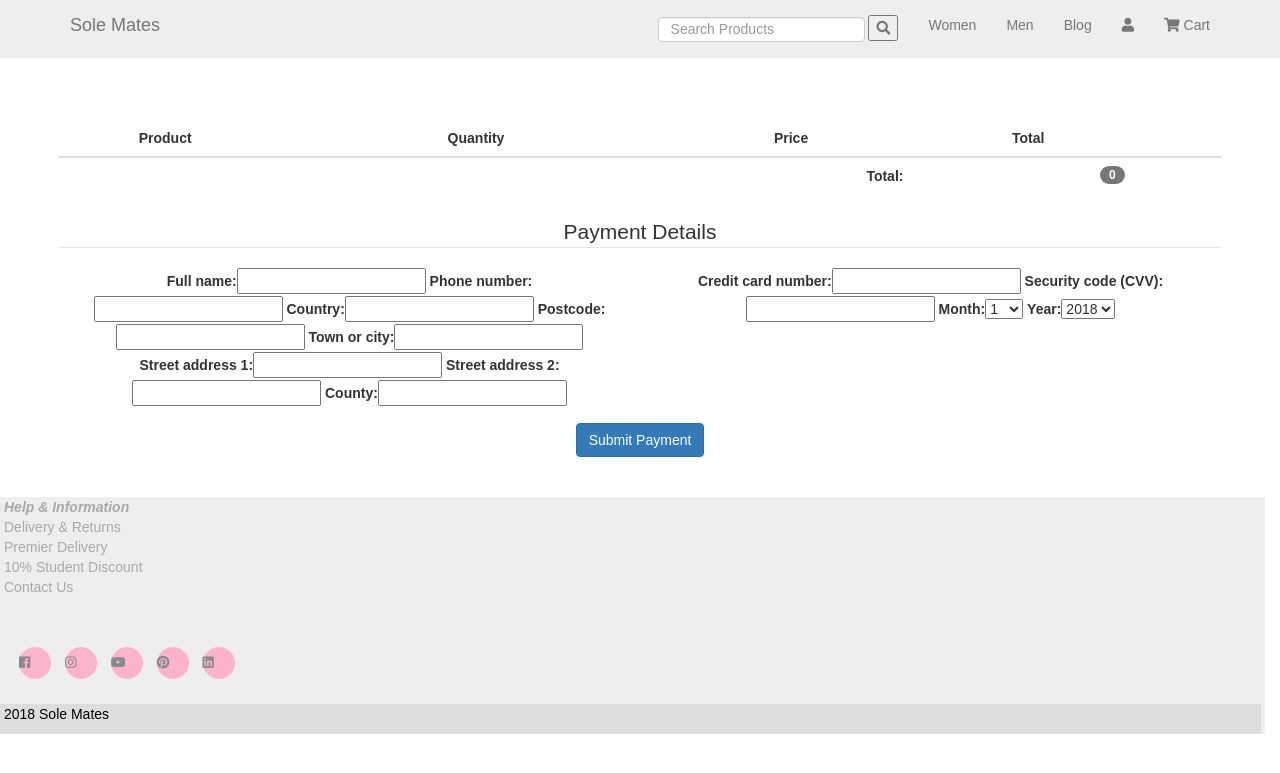
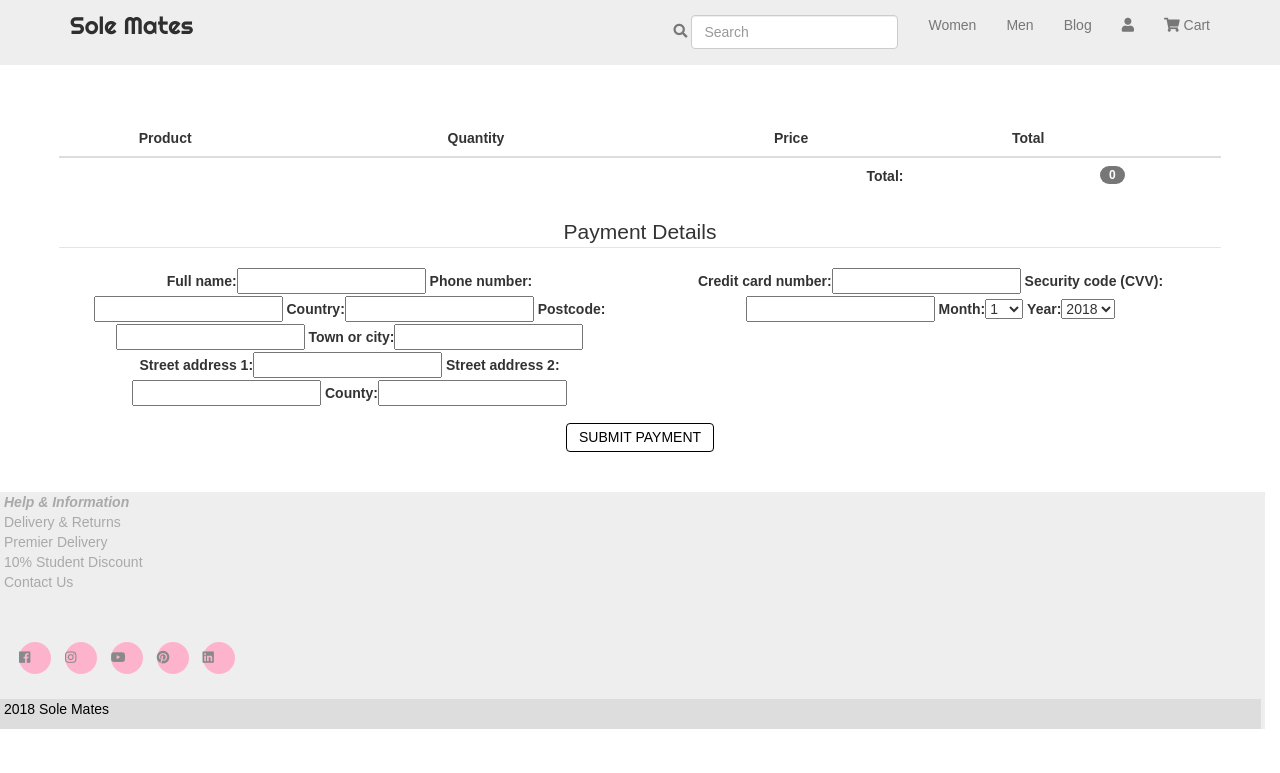
Before and after one commit to k8s-88/closet_k, a Django app: page /cart/checkout/ in a window 1280 px wide. Shown: the top 773 px of the page. Run offline with Django 3.2, Linux system fonts and the light colour scheme; some libraries are stand-ins or nearby versions; some web fonts are replaced.

Commit message:
search bar changed and fixed

```diff
--- a/static/css/style.css
+++ b/static/css/style.css
@@ -1,8 +1,26 @@
+a {
+
+    color: black;
+
+}
+
+
+a:hover {
+
+    color: grey;
+
+}
+
 .navbar-default {
     background-color: #EEEEEE;
     border-color: #EEEEEE;
 }
 
+.navbar-default .navbar-brand {
+    color: #2F2F2F;
+    font-family: 'Righteous', cursive;
+    font-size:24px;
+}
 
 body {
     font-family: 'Raleway', sans-serif;
@@ -21,9 +39,6 @@ li {
 
 /*----carousel----------------*/
 
-
-
-
 .link_images {
     width: 100%;
     height: 200px;
@@ -39,7 +54,7 @@ li {
 
 
 .test {
-    max-height:80%;
+    max-height: 80%;
 }
 
 
@@ -59,9 +74,19 @@ li {
 .grey {
     background-color: #EEEEEE;
     width: 100%;
-    height: 500px;
-    margin-top:50px;
+    height: 400px;
+    margin-top: 50px;
 
+
+}
+
+
+.grid {
+
+    background-color: #EEEEEE;
+    width: 100%;
+    height: 800px;
+    margin: 50px;
 
 }
 
@@ -75,18 +100,44 @@ li {
 
 }
 
-.card-img-top {
-    height:150px;
+.card-title {
+    font-size: 17px;
+    margin: 15px;
 }
 
-/*.pic {*/
-    /*height: 100px;*/
-    /*width: 200px;*/
-    /*background-size: contain;*/
-    /*margin: 0 auto;*/
-/*    overflow: hidden;*/
-/*    max-height: 50%;*/
-/*}*/
+.card-img-top {
+    height: 150px;
+}
+
+.btn-primary {
+    color: #ffffff;
+    background-color: #325d88;
+    border-color: transparent;
+}
+
+.btn-primary {
+    color: black;
+    background-color: white;
+    border-color: black;
+}
+
+.btn-primary:hover {
+    color: white;
+    background-color: #2F2F2F;
+
+}
+
+
+
+.btn {
+    border: solid 1px;
+    font-size: 14px;
+    line-height: 15px;
+    font-weight: 500;
+    text-transform: uppercase;
+}
+
+
 
 
 
@@ -242,7 +293,7 @@ body {
 
 .centered {
     position: absolute;
-    top: 10%;
+    top: 5%;
     left: 50%;
     transform: translate(-50%, -50%);
     background: #fafafa;
@@ -268,6 +319,8 @@ body {
 }
 
 
+/*-----------------------------*/
+
 .row {
     display: -ms-flexbox;
     /* IE10 */
@@ -276,16 +329,6 @@ body {
     /* IE10 */
     flex-wrap: wrap;
     padding: 0 4px;
-}
-
-
-.form-control {
-    height: 25px;
-
-}
-
-.search {
-    background-color: white;
 }
 
 /* Create four equal columns that sits next to each other */
@@ -319,11 +362,10 @@ body {
     .column {
         -ms-flex: 100%;
         flex: 100%;
-
-
         max-width: 100%;
     }
 }
+
 
 /*-------------------------------*/
 
--- a/templates/base.html
+++ b/templates/base.html
@@ -17,6 +17,7 @@
     <script src="https://cdnjs.cloudflare.com/ajax/libs/jquery/3.2.1/jquery.min.js"></script>
     <link href="https://fonts.googleapis.com/css?family=Pacifico|Sacramento" rel="stylesheet">
     <link href="https://fonts.googleapis.com/css?family=Spicy+Rice" rel="stylesheet">
+    <link href="https://fonts.googleapis.com/css?family=Righteous" rel="stylesheet">
     <script src="https://cdnjs.cloudflare.com/ajax/libs/twitter-bootstrap/3.3.7/js/bootstrap.min.js"></script>
 
 
@@ -42,8 +43,8 @@
                     <li>
                         <a>
                             <form action="{% url 'search' %}" method="GET" class="form-inline">
-                                <input class="form-control mr-sm-2" type="text" placeholder="Search Products" aria-label="Search" name="q">
-                                <button type="submit"><i class="fas fa-search"></i></button>
+                                <i class="fa fa-search" aria-hidden="true"></i>
+                                <input class="form-control form-control-sm ml-3 w-75" type="text" placeholder="Search" aria-label="Search" name="q">
                             </form>
                         </a>
                     </li>
```
Also changed, not shown: products/templates/products/home.html (+40 -15 lines), static/images/grid1.jpg (added), static/images/grid10.jpg (added), static/images/grid2.jpg (added), static/images/grid3.jpg (added), static/images/grid4.jpg (added), static/images/grid5.jpg (added), static/images/grid6.jpg (added), static/images/grid7.jpg (added), static/images/grid8.jpg (added), static/images/grid9.jpg (added).
